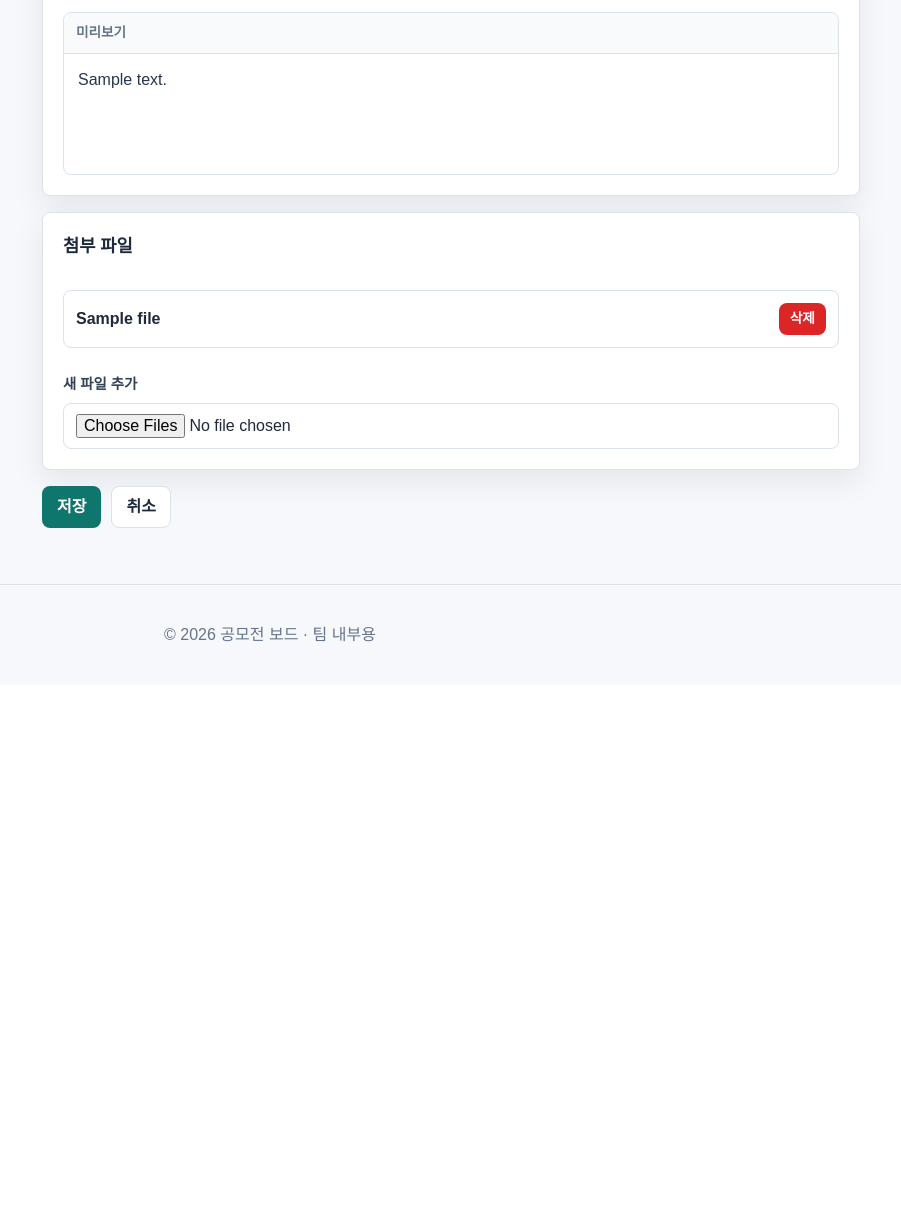
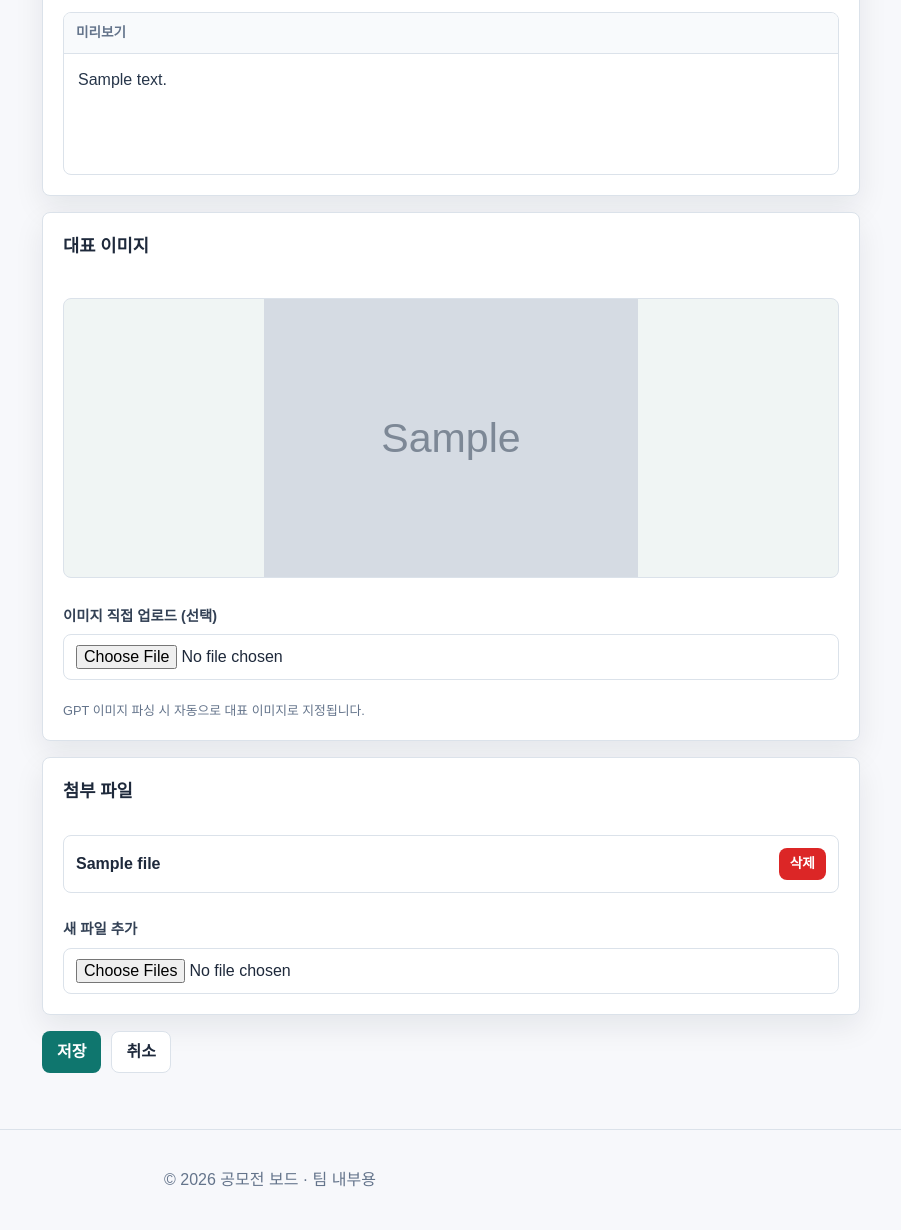
Before and after one commit to ngnl-yzh/Cartel-HP_free, a FastAPI app: template templates/admin/form.html in a window 1280 px wide. Shown: the part 1190-2420 px from the top of the page, without its empty margins (370-1271 px from the left). Before the commit the page ends 1832 px from the top, so only its background shows below. Run offline with FastAPI, Linux system fonts and the light colour scheme; the template is opened without the code that fills it: most values are stand-ins (such as "Sample title", 1, 10 or a date in 2020); grey boxes marked "Sample" are stand-in pictures.

Commit message:
feat: 공모전 대표 이미지 기능 추가
- GPT 이미지 파싱 시 해당 이미지를 자동으로 대표 이미지로 저장
- 관리자 폼: 대표 이미지 직접 업로드 + 실시간 미리보기
- 메인 카드: 이미지 있을 때 썸네일 상단 노출
- 상세 페이지: 대표 이미지 크게 표시
- 기존 DB 자동 마이그레이션 (image 컬럼 추가)

Co-Authored-By: Claude Sonnet 4.5 <noreply@anthropic.com>

```diff
--- a/main.py
+++ b/main.py
@@ -247,12 +247,16 @@ async def admin_add(
     link: str = Form(""),
     description: str = Form(""),
     is_featured: bool = Form(False),
+    comp_image_path: Optional[str] = Form(None),   # GPT 파싱 시 자동 저장된 경로
+    comp_image: Optional[UploadFile] = File(None),  # 직접 업로드한 이미지
     files: List[UploadFile] = File(default=[]),
     db: Session = Depends(get_db),
 ):
     redirect = _admin_redirect(request)
     if redirect:
         return redirect
+
+    image = await _save_image(comp_image) or comp_image_path or None
 
     competition = Competition(
         title=title,
@@ -264,6 +268,7 @@ async def admin_add(
         prize=prize,
         link=link,
         description=description,
+        image=image,
         is_featured=is_featured,
         files=json.dumps(await _save_files(files), ensure_ascii=False),
     )
@@ -312,6 +317,8 @@ async def admin_edit(
     link: str = Form(""),
     description: str = Form(""),
     is_featured: bool = Form(False),
+    comp_image_path: Optional[str] = Form(None),
+    comp_image: Optional[UploadFile] = File(None),
     files: List[UploadFile] = File(default=[]),
     db: Session = Depends(get_db),
 ):
@@ -323,6 +330,7 @@ async def admin_edit(
     if not competition:
         raise HTTPException(status_code=404)
 
+    new_image = await _save_image(comp_image)
     existing_files = _from_json(competition.files)
     competition.title = title
     competition.organizer = organizer
@@ -334,6 +342,8 @@ async def admin_edit(
     competition.link = link
     competition.description = description
     competition.is_featured = is_featured
+    # 새 이미지 > GPT 파싱 이미지 > 기존 이미지 순으로 우선
+    competition.image = new_image or comp_image_path or competition.image
     competition.files = json.dumps(existing_files + await _save_files(files), ensure_ascii=False)
     db.commit()
     return RedirectResponse(url="/admin", status_code=303)
@@ -390,9 +400,30 @@ async def api_parse_image(request: Request, image: UploadFile = File(...)):
     if not _is_admin(request):
         raise HTTPException(status_code=401)
     try:
-        return JSONResponse(await parse_image_file(await image.read(), image.content_type))
+        data = await image.read()
+        # 이미지를 파싱하면서 동시에 uploads/에 저장
+        ext = Path(image.filename).suffix.lower() if image.filename else ".jpg"
+        stored_name = f"{uuid.uuid4().hex}{ext}"
+        (UPLOAD_DIR / stored_name).write_bytes(data)
+
+        result = await parse_image_file(data, image.content_type)
+        result["_image_path"] = stored_name   # 폼에서 대표 이미지로 사용
+        return JSONResponse(result)
     except Exception as exc:
         raise HTTPException(status_code=500, detail=str(exc)) from exc
+
+
+async def _save_image(upload: Optional[UploadFile]) -> Optional[str]:
+    """대표 이미지 1장을 저장하고 파일명을 반환. 없으면 None."""
+    if not upload or not upload.filename:
+        return None
+    content = await upload.read()
+    if not content:
+        return None
+    ext = Path(upload.filename).suffix.lower()
+    stored_name = f"{uuid.uuid4().hex}{ext}"
+    (UPLOAD_DIR / stored_name).write_bytes(content)
+    return stored_name
 
 
 async def _save_files(files: List[UploadFile]) -> list[dict[str, str]]:
--- a/models.py
+++ b/models.py
@@ -21,5 +21,6 @@ class Competition(Base):
     description = Column(Text, default="")
     files = Column(Text, default="[]")
     view_count = Column(Integer, default=0)
+    image = Column(String(500), nullable=True)       # 대표 이미지 파일명
     is_featured = Column(Boolean, default=False)
     created_at = Column(DateTime, default=datetime.now)
--- a/static/css/style.css
+++ b/static/css/style.css
@@ -308,6 +308,18 @@ select {
 
 .comp-card {
   min-height: 250px;
+  overflow: hidden;
+}
+
+/* 카드 대표 이미지 썸네일 */
+.card-thumb {
+  width: calc(100% + 36px);
+  height: 160px;
+  margin: -18px -18px 14px -18px;
+  background-size: cover;
+  background-position: center;
+  background-color: var(--line);
+  flex-shrink: 0;
 }
 
 .comp-dates {
@@ -451,6 +463,40 @@ select {
 .text-soon {
   color: #b45309;
   font-weight: 800;
+}
+
+/* 상세 페이지 대표 이미지 */
+.detail-image {
+  width: 100%;
+  max-height: 480px;
+  object-fit: contain;
+  border-radius: 8px;
+  border: 1px solid var(--line);
+  background: var(--surface-soft);
+}
+
+/* 관리자 폼 이미지 미리보기 */
+.image-preview-wrap {
+  margin-top: .5rem;
+  border: 1px solid var(--line);
+  border-radius: 8px;
+  overflow: hidden;
+  background: var(--surface-soft);
+  max-height: 280px;
+  display: flex;
+  align-items: center;
+  justify-content: center;
+}
+.image-preview-wrap img {
+  width: 100%;
+  max-height: 280px;
+  object-fit: contain;
+}
+
+.field-hint {
+  margin: .3rem 0 0;
+  color: var(--muted);
+  font-size: .8rem;
 }
 
 .file-list {
--- a/static/js/main.js
+++ b/static/js/main.js
@@ -86,6 +86,19 @@ function fillCompetitionForm(data) {
   document.querySelectorAll('input[name="tags"]').forEach((checkbox) => {
     checkbox.checked = selectedTags.includes(checkbox.value);
   });
+
+  // GPT 이미지 파싱 시 대표 이미지 자동 설정
+  if (data._image_path) {
+    const hiddenPath = document.getElementById("comp_image_path");
+    if (hiddenPath) hiddenPath.value = data._image_path;
+
+    const wrap = document.getElementById("imagePreviewWrap");
+    const preview = document.getElementById("imagePreview");
+    if (wrap && preview) {
+      preview.src = `/uploads/${data._image_path}`;
+      wrap.style.display = "flex";
+    }
+  }
 }
 
 async function parseWithText() {
@@ -178,4 +191,22 @@ document.addEventListener("DOMContentLoaded", () => {
       }
     });
   }
+
+  // 직접 이미지 업로드 시 미리보기
+  const compImageInput = document.getElementById("comp_image_input");
+  if (compImageInput) {
+    compImageInput.addEventListener("change", () => {
+      const file = compImageInput.files[0];
+      if (!file) return;
+      const wrap = document.getElementById("imagePreviewWrap");
+      const preview = document.getElementById("imagePreview");
+      if (wrap && preview) {
+        preview.src = URL.createObjectURL(file);
+        wrap.style.display = "flex";
+        // 직접 업로드 시 hidden path 초기화 (새 파일이 우선)
+        const hiddenPath = document.getElementById("comp_image_path");
+        if (hiddenPath) hiddenPath.value = "";
+      }
+    });
+  }
 });
--- a/templates/admin/form.html
+++ b/templates/admin/form.html
@@ -106,6 +106,29 @@
         </section>
 
         <section class="form-section">
+          <h2>대표 이미지</h2>
+          {# GPT 이미지 파싱 시 자동 저장된 경로를 hidden으로 전달 #}
+          <input type="hidden" name="comp_image_path" id="comp_image_path"
+                 value="{{ comp.image if comp and comp.image else '' }}">
+
+          {% if comp and comp.image %}
+          <div class="image-preview-wrap" id="imagePreviewWrap">
+            <img id="imagePreview" src="/uploads/{{ comp.image }}" alt="대표 이미지">
+          </div>
+          {% else %}
+          <div class="image-preview-wrap" id="imagePreviewWrap" style="display:none">
+            <img id="imagePreview" src="" alt="대표 이미지">
+          </div>
+          {% endif %}
+
+          <label class="field" style="margin-top:.75rem">
+            <span>이미지 직접 업로드 (선택)</span>
+            <input type="file" name="comp_image" id="comp_image_input" accept="image/*">
+          </label>
+          <p class="field-hint">GPT 이미지 파싱 시 자동으로 대표 이미지로 지정됩니다.</p>
+        </section>
+
+        <section class="form-section">
           <h2>첨부 파일</h2>
           {% if comp and comp.files_list %}
           <ul class="file-list admin-files">
--- a/templates/detail.html
+++ b/templates/detail.html
@@ -33,6 +33,12 @@
 <main class="container detail-body">
   <div class="detail-grid">
     <div class="detail-main">
+      {% if comp.image %}
+      <section class="detail-section">
+        <img src="/uploads/{{ comp.image }}" alt="{{ comp.title }} 대표 이미지" class="detail-image">
+      </section>
+      {% endif %}
+
       {% if comp.description %}
       <section class="detail-section">
         <h2 class="section-title">공모전 소개</h2>
--- a/templates/index.html
+++ b/templates/index.html
@@ -75,6 +75,9 @@
     <div class="competition-grid">
       {% for comp in competitions %}
       <a href="/competition/{{ comp.id }}" class="comp-card status-{{ comp.status }}">
+        {% if comp.image %}
+        <div class="card-thumb" style="background-image:url('/uploads/{{ comp.image }}')"></div>
+        {% endif %}
         <div class="comp-card-tags">
           {% for tag in comp.tags | fromjson %}
             <span class="tag-chip tag-small">{{ tag }}</span>
```
Also changed, not shown: database.py (+8 -0 lines).
